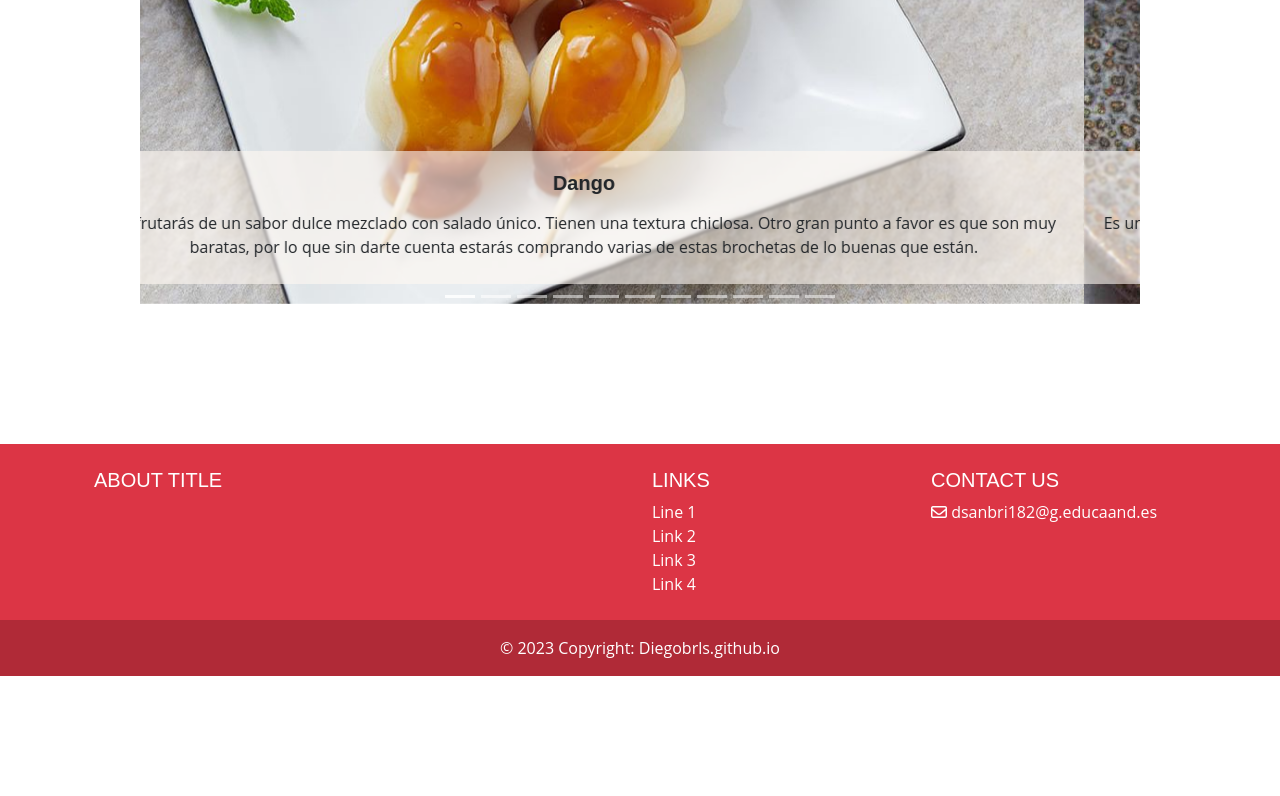
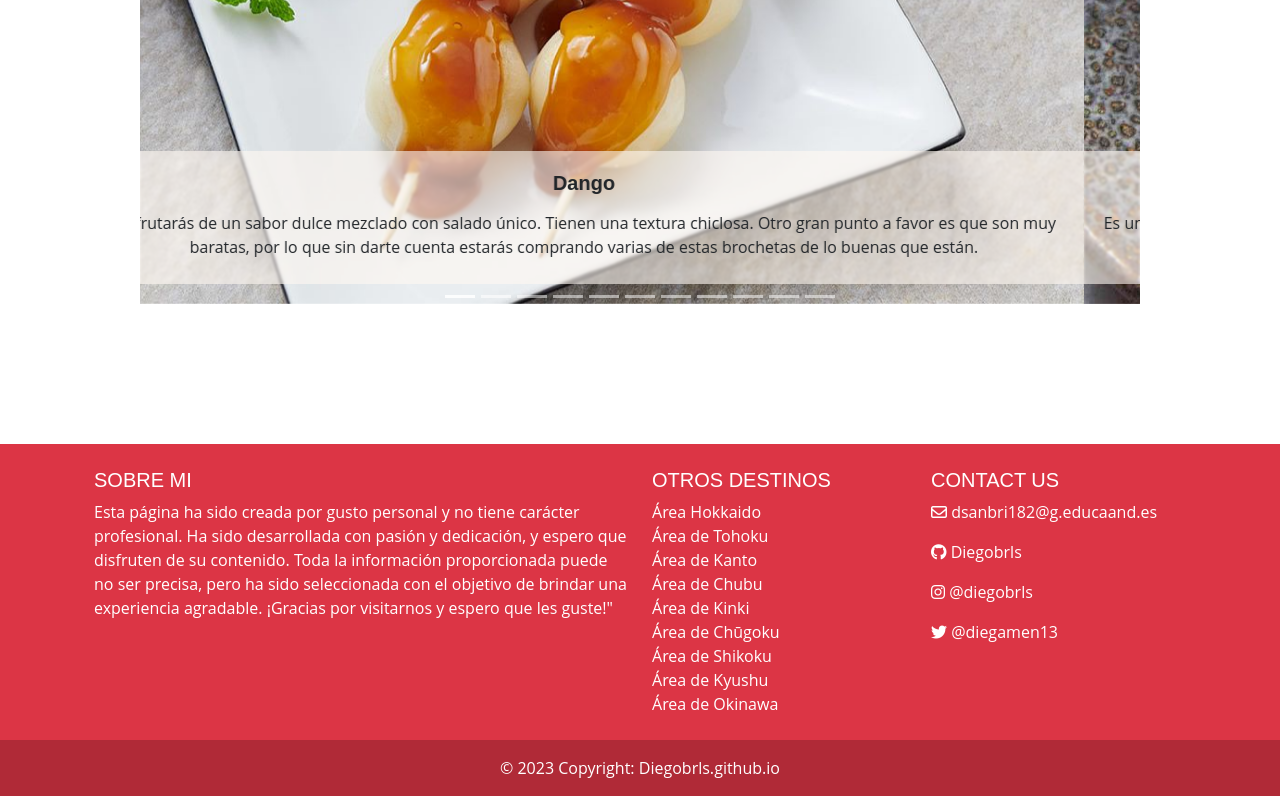
Before and after one commit to Diegobrls/Diegobrls.github.io, a plain HTML site: page gastronomia.html in a window 1280 px wide. Shown: the part 6035-6831 px from the top of the page. Before the commit the page ends 6711 px from the top, so only its background shows below. Drawn offline with nearby package versions, Linux system fonts and the light colour scheme.

Commit message:
commit repaso

```diff
--- a/gastronomia.html
+++ b/gastronomia.html
@@ -428,36 +428,64 @@
             <div class="row">
                 <!--Grid column-->
                 <div class="col-lg-6 col-md-12 mb-4 mb-md-0">
-                    <h5 class="text-uppercase">About Title</h5>
+                    <h5 class="text-uppercase">SOBRE MI</h5>
                     <p>
-
+                        Esta página ha sido creada por gusto personal y no tiene carácter profesional. Ha sido
+                        desarrollada con pasión y dedicación, y espero que disfruten de su contenido. Toda la
+                        información proporcionada puede no ser precisa, pero ha sido seleccionada con el objetivo de
+                        brindar una experiencia agradable. ¡Gracias por visitarnos y espero que les guste!"
                     </p>
                 </div>
                 <!--Grid column-->
                 <!--Grid column-->
                 <div class="col-lg-3 col-md-6 mb-4 mb-md-0">
-                    <h5 class="text-uppercase">Links</h5>
+                    <h5 class="text-uppercase">Otros destinos</h5>
                     <ul class="list-unstyled mb-0">
                         <li>
-                            <a href="#!" class="text-white">Line 1</a>
+                            <a href="https://www.viaje.jp/destinos#hokkaido" class="text-white">Área Hokkaido</a>
                         </li>
                         <li>
-                            <a href="#!" class="text-white">Link 2</a>
+                            <a href="https://www.viaje.jp/destinos#tohoku" class="text-white">Área de Tohoku</a>
                         </li>
                         <li>
-                            <a href="#!" class="text-white">Link 3</a>
+                            <a href="https://www.viaje.jp/destinos#kanto" class="text-white">Área de Kanto</a>
                         </li>
                         <li>
-                            <a href="#!" class="text-white">Link 4</a>
+                            <a href="https://www.viaje.jp/destinos#chubu" class="text-white">Área de Chubu</a>
+                        </li>
+                        <li>
+                            <a href="https://www.viaje.jp/destinos#kinki" class="text-white">Área de Kinki</a>
+                        </li>
+                        <li>
+                            <a href="https://www.viaje.jp/destinos#chugoku" class="text-white">Área de Chūgoku</a>
+                        </li>
+                        <li>
+                            <a href="https://www.viaje.jp/destinos#shikoku" class="text-white">Área de Shikoku</a>
+                        </li>
+                        <li>
+                            <a href="https://www.viaje.jp/destinos#kyushu" class="text-white">Área de Kyushu</a>
+                        </li>
+                        <li>
+                            <a href="https://www.viaje.jp/destinos#okinawa" class="text-white">Área de Okinawa</a>
                         </li>
                     </ul>
                 </div>
+
                 <!--Grid column-->
                 <!--Grid column-->
                 <div class="col-lg-3 col-md-6 mb-4 mb-md-0">
                     <h5 class="text-uppercase">Contact Us</h5>
-                    <p><i class="fa fa-envelope-o mr-3"></i> dsanbri182@g.educaand.es</p>
+                    <p><a href="https://www.google.com/intl/es/gmail/about/" class="text-white contact-link"><i
+                                class="fa-regular fa-envelope" style="color: #ffffff;"></i> dsanbri182@g.educaand.es</a>
+                    </p>
+                    <p><a href="https://github.com/Diegobrls" class="text-white contact-link"><i
+                                class="fa-brands fa-github" style="color: #ffffff;"></i> Diegobrls</a></p>
+                    <p><a href="https://www.instagram.com/diegobrls/" class="text-white contact-link"><i
+                                class="fa-brands fa-instagram" style="color: #ffffff;"></i> @diegobrls</a></p>
+                    <p><a href="https://twitter.com/diegamen13" class="text-white contact-link"><i
+                                class="fa-brands fa-twitter" style="color: #ffffff;"></i> @diegamen13</a></p>
                 </div>
+
                 <!--Grid column-->
             </div>
             <!--Grid row-->
```
